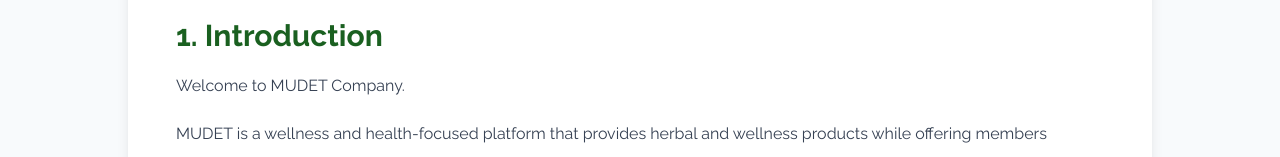
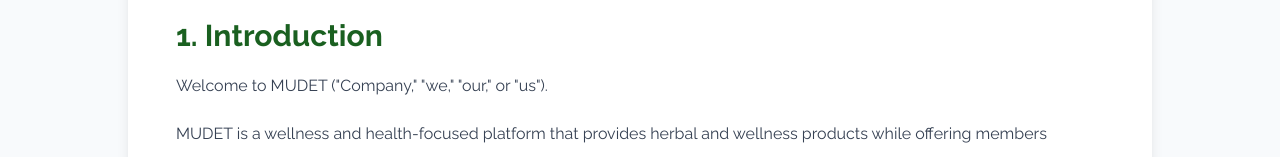
Before and after one commit to Sunmence-team/mudet_home, a React (Vite) app: page /privacy-policy in a window 1280 px wide. Shown: the part 642-799 px from the top of the page. Built offline with nearby package versions, Linux system fonts and the light colour scheme; no server answers.

Commit message:
new commit

```diff
--- a/src/pages/PrivacyPolicy.jsx
+++ b/src/pages/PrivacyPolicy.jsx
@@ -7,7 +7,6 @@
 
   return (
     <div className="w-full flex flex-col bg-[#F8FAFC]">
-      {/* Hero Section */}
       <div className="w-full bg-pryClr py-20 md:py-28 flex justify-center">
         <div className="w-[90%] flex flex-col items-center text-center text-white gap-6">
           <div className="bg-white/20 px-5 py-2 rounded-full">
@@ -32,14 +31,11 @@
         </div>
       </div>
 
-      {/* Main Content */}
       <div className="w-full flex justify-center py-12 md:py-20">
         <div className="w-[90%] lg:w-[80%] bg-white rounded-3xl shadow-lg overflow-hidden">
-          {/* Top Accent */}
           <div className="h-4 bg-pryClr"></div>
 
           <div className="p-6 md:p-12 flex flex-col gap-12">
-            {/* Introduction */}
             <section className="border-b border-gray-100 pb-10">
               <h2 className="text-2xl md:text-3xl font-bold text-pryClr mb-4">
                 1. Introduction
@@ -47,7 +43,8 @@
 
               <div className="space-y-4 text-gray-700 leading-8">
                 <p>
-                  Welcome to MUDET Company.
+                  Welcome to MUDET ("Company," "we," "our," or "us").
+
                 </p>
 
                 <p>
@@ -73,7 +70,6 @@
               </div>
             </section>
 
-            {/* Information We Collect */}
             <section className="border-b border-gray-100 pb-10">
               <h2 className="text-2xl md:text-3xl font-bold text-pryClr mb-8">
                 2. Information We Collect
@@ -143,7 +139,6 @@
               </div>
             </section>
 
-            {/* How We Use Information */}
             <section className="border-b border-gray-100 pb-10">
               <h2 className="text-2xl md:text-3xl font-bold text-pryClr mb-4">
                 3. How We Use Your Information
@@ -164,7 +159,6 @@
               </ul>
             </section>
 
-            {/* Referral Activities */}
             <section className="border-b border-gray-100 pb-10">
               <h2 className="text-2xl md:text-3xl font-bold text-pryClr mb-4">
                 4. Referral and Network Marketing Activities
@@ -188,7 +182,6 @@
               </ul>
             </section>
 
-            {/* Sharing Information */}
             <section className="border-b border-gray-100 pb-10">
               <h2 className="text-2xl md:text-3xl font-bold text-pryClr mb-6">
                 5. Sharing of Information
@@ -236,7 +229,6 @@
               </div>
             </section>
 
-            {/* Data Security */}
             <section className="border-b border-gray-100 pb-10">
               <h2 className="text-2xl md:text-3xl font-bold text-pryClr mb-4">
                 7. Data Security
@@ -254,7 +246,6 @@
               </p>
             </section>
 
-            {/* Data Retention */}
             <section className="border-b border-gray-100 pb-10">
               <h2 className="text-2xl md:text-3xl font-bold text-pryClr mb-4">
                 8. Data Retention
@@ -294,7 +285,6 @@
               </div>
             </section>
 
-            {/* Children */}
             <section className="border-b border-gray-100 pb-10">
               <h2 className="text-2xl md:text-3xl font-bold text-pryClr mb-4">
                 10. Children's Privacy
@@ -311,7 +301,6 @@
               </p>
             </section>
 
-            {/* Changes */}
             <section className="border-b border-gray-100 pb-10">
               <h2 className="text-2xl md:text-3xl font-bold text-pryClr mb-4">
                 13. Changes to This Privacy Policy
@@ -328,7 +317,6 @@
               </p>
             </section>
 
-            {/* Contact */}
             <section>
               <div className="bg-pryClr rounded-3xl p-8 md:p-10 text-white">
                 <h2 className="text-2xl md:text-3xl font-bold mb-6">
```
